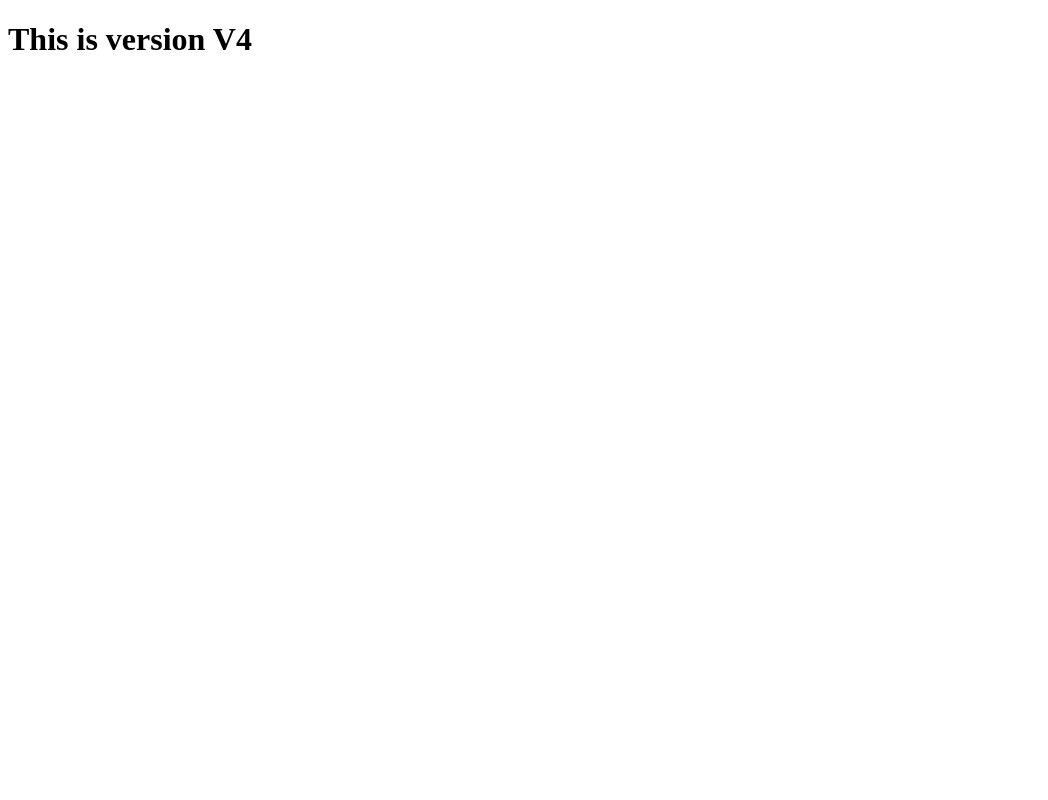
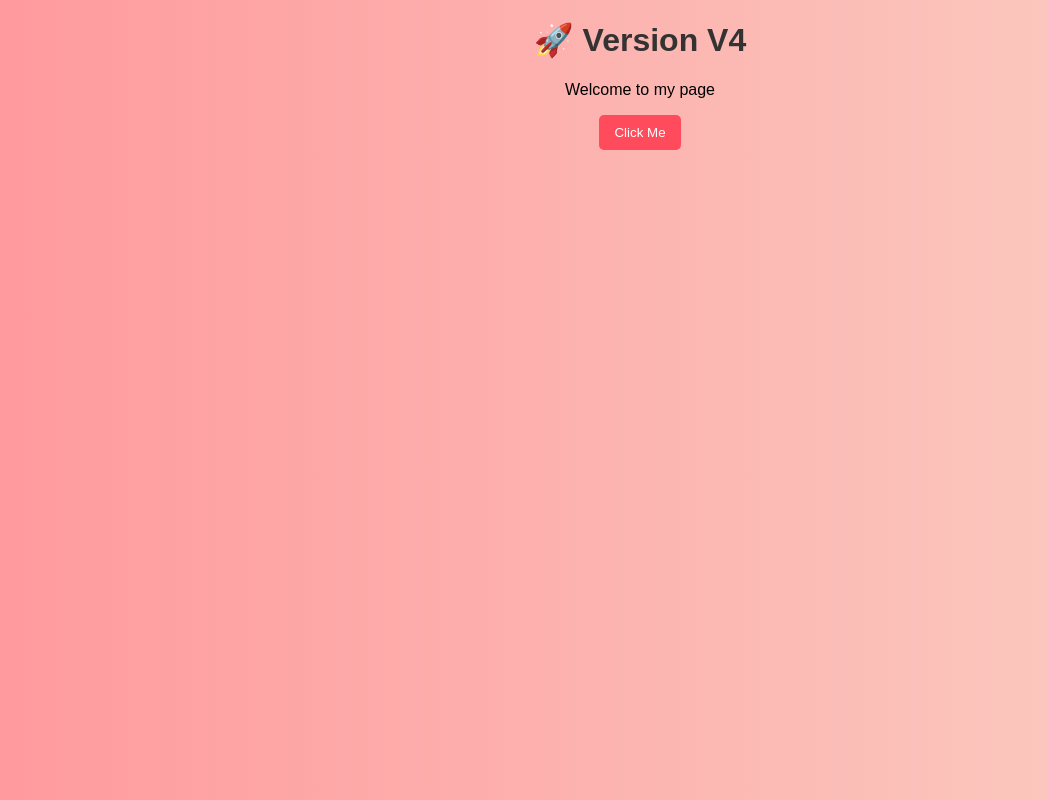
Before and after one commit to iam-shalu/myrepo, a plain HTML site: page index.html in a window 1280 px wide. Shown: the whole page, without its empty margins (0-1048 px from the left). Drawn offline with Linux system fonts and the light colour scheme.

Commit message:
added new design file

```diff
--- a/index.html
+++ b/index.html
@@ -1,11 +1,14 @@
 <!DOCTYPE html>
-<html lang="en">
+<html>
 <head>
-    <meta charset="UTF-8">
-    <meta name="viewport" content="width=device-width, initial-scale=1.0">
-    <title>Document</title>
+    <title>V4</title>
+    <link rel="stylesheet" href="style.css">
 </head>
 <body>
-    <h1>This is version V4</h1>
+
+    <h1>🚀 Version V4</h1>
+    <p>Welcome to my page</p>
+    <button>Click Me</button>
+
 </body>
 </html>
--- /dev/null
+++ b/style.css
@@ -0,0 +1,22 @@
+body {
+    text-align: center;
+    font-family: Arial;
+    background: linear-gradient(to right, #ff9a9e, #fad0c4);
+}
+
+h1 {
+    color: #333;
+}
+
+button {
+    background-color: #ff4b5c;
+    color: white;
+    padding: 10px 15px;
+    border: none;
+    border-radius: 5px;
+    cursor: pointer;
+}
+
+button:hover {
+    background-color: #e63946;
+}
```
